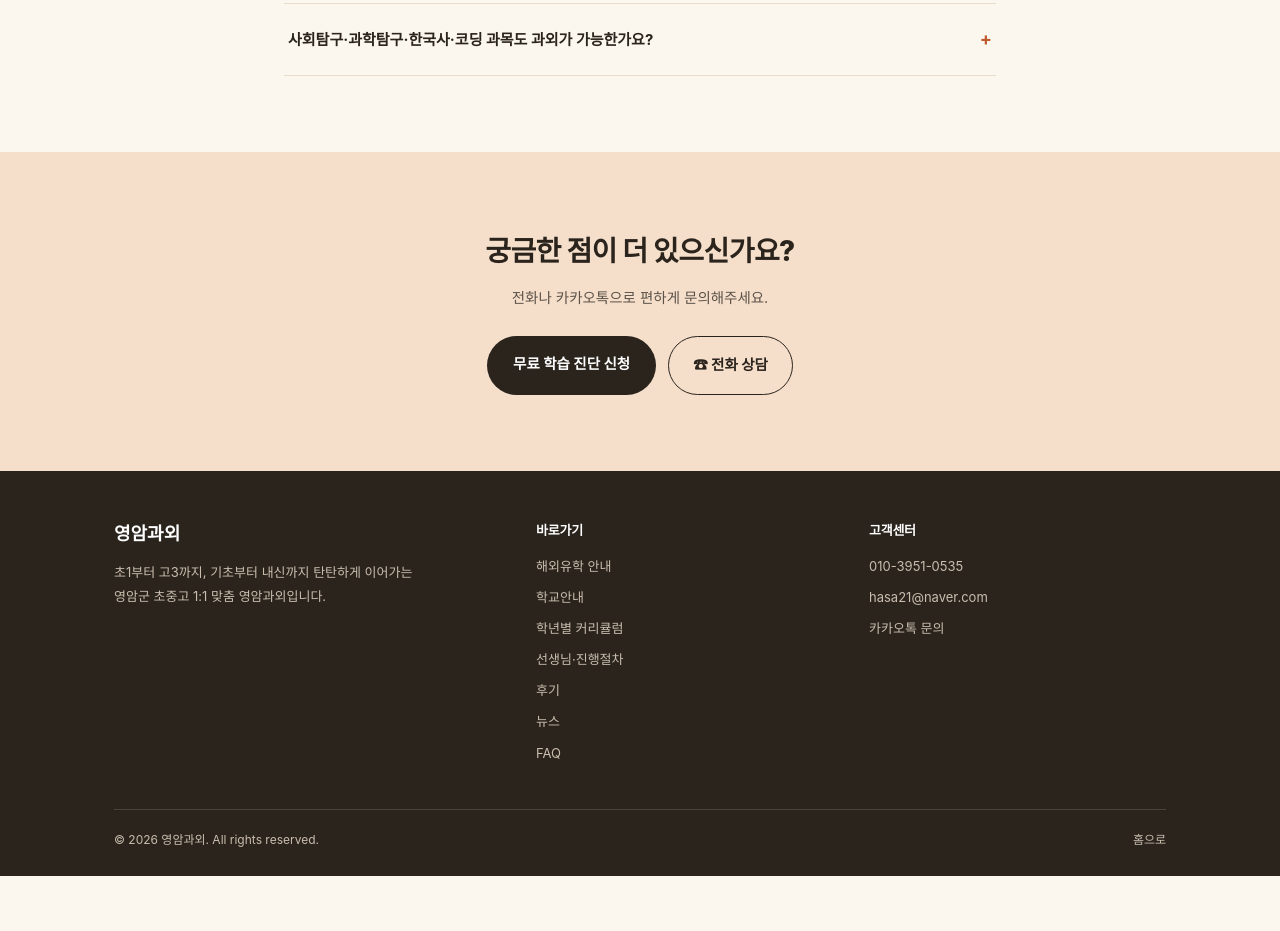
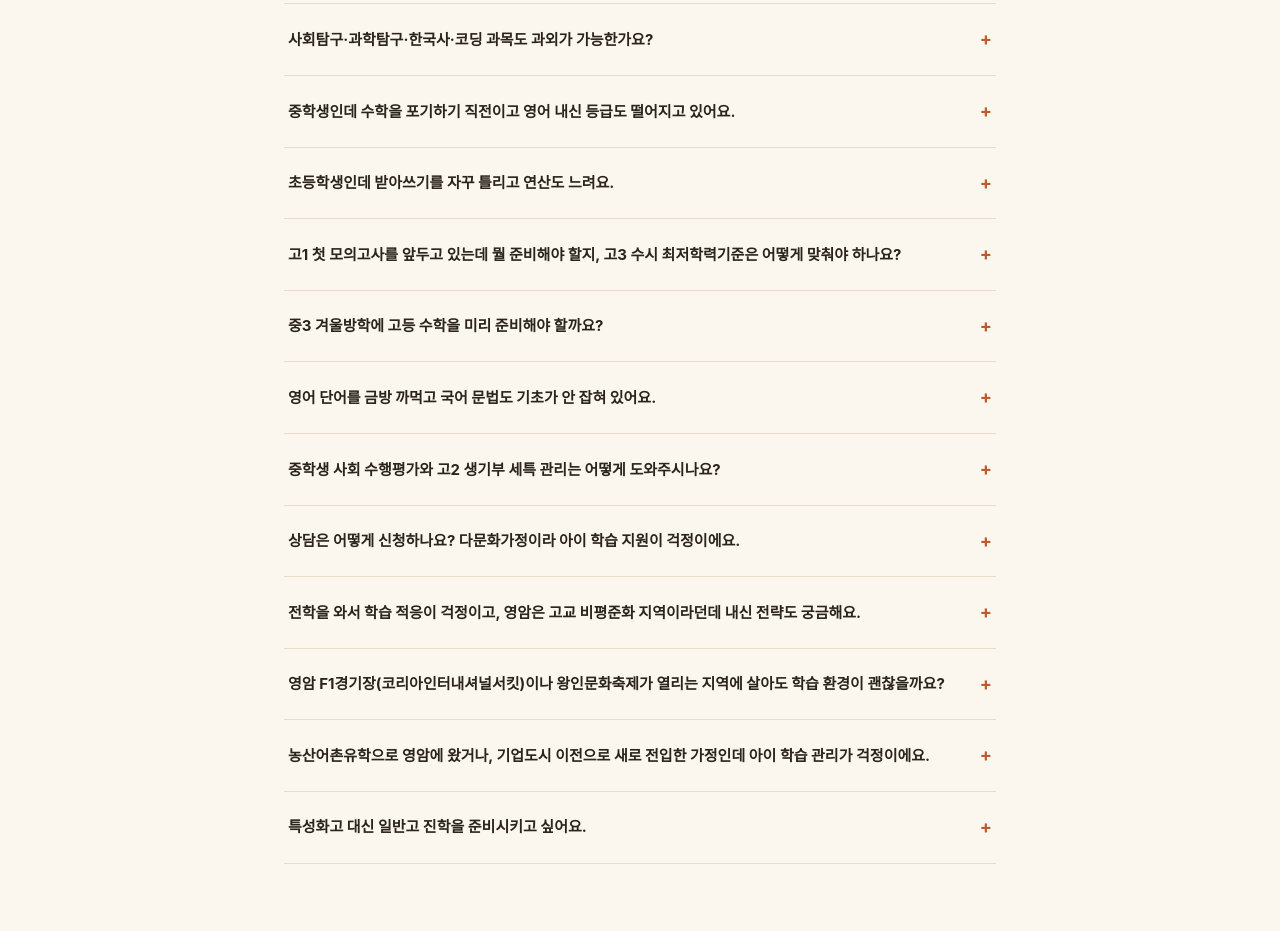
Before and after one commit to hasa080525-ctrl/class-plus, a plain HTML site: page faq.html in a window 1280 px wide. Shown: the part 1188-2119 px from the top of the page. Before the commit the page ends 2064 px from the top, so only its background shows below. Drawn offline with Linux system fonts and the light colour scheme; a web font is replaced by a local one.

Commit message:
콘텐츠: 신규 키워드를 FAQ 본문에 자연스럽게 반영
Co-Authored-By: Claude Sonnet 5 <noreply@anthropic.com>

```diff
--- a/faq.html
+++ b/faq.html
@@ -150,6 +150,50 @@
         <div class="faq-q">사회탐구·과학탐구·한국사·코딩 과목도 과외가 가능한가요?<span class="plus">+</span></div>
         <div class="faq-a"><p>네, 가능합니다. 국어·수학·영어 외에 생활과 윤리·한국지리·사회문화 등 사회탐구, 물리학·화학·생명과학·지구과학 등 과학탐구 세부과목을 진로에 맞춰 선택해 지도하고, 수능 필수 과목인 한국사와 학교 정보 교과와 연계되는 코딩(블록코딩~파이썬)도 함께 봐드립니다. 고교학점제로 탐구과목을 학생이 직접 선택해야 하는데 학교마다 개설 과목 수가 달라 선택이 쉽지 않은 경우가 많아, 상담을 통해 영암 학생의 진로와 입시 전략에 맞는 과목을 함께 정해드립니다.</p></div>
       </div>
+      <div class="faq-item">
+        <div class="faq-q">중학생인데 수학을 포기하기 직전이고 영어 내신 등급도 떨어지고 있어요.<span class="plus">+</span></div>
+        <div class="faq-a"><p>수학을 포기하기 직전이라면 대부분 어느 한 단원에서부터 결손이 쌓인 경우입니다. 그 시작 지점을 먼저 찾아 다시 쌓아 올리고, 영어는 내신 서술형에서 감점되는 포인트를 짚어 등급 하락을 막는 방향으로 과목별로 다르게 접근합니다.</p></div>
+      </div>
+      <div class="faq-item">
+        <div class="faq-q">초등학생인데 받아쓰기를 자꾸 틀리고 연산도 느려요.<span class="plus">+</span></div>
+        <div class="faq-a"><p>받아쓰기 오류는 자음·모음 결합 규칙부터 다시 짚어 기초를 다지고, 연산은 반복 훈련으로 정확도와 속도를 함께 끌어올립니다.</p></div>
+      </div>
+      <div class="faq-item">
+        <div class="faq-q">고1 첫 모의고사를 앞두고 있는데 뭘 준비해야 할지, 고3 수시 최저학력기준은 어떻게 맞춰야 하나요?<span class="plus">+</span></div>
+        <div class="faq-a"><p>고1 첫 모의고사는 내신과 다른 수능형 문제 유형에 익숙해지는 것이 핵심이라 기출 분석 위주로 준비합니다. 고3 수시를 노린다면 지원 대학별 최저학력기준을 미리 확인해 전략 과목에 집중하는 방향으로 고1 때부터 로드맵을 함께 설계해드립니다.</p></div>
+      </div>
+      <div class="faq-item">
+        <div class="faq-q">중3 겨울방학에 고등 수학을 미리 준비해야 할까요?<span class="plus">+</span></div>
+        <div class="faq-a"><p>중3 겨울방학은 고1 공통수학으로 넘어가기 전 결손을 메울 마지막 기회입니다. 지금 학년 개념이 부족하면 결손부터 먼저 채운 뒤 선행을 진행합니다.</p></div>
+      </div>
+      <div class="faq-item">
+        <div class="faq-q">영어 단어를 금방 까먹고 국어 문법도 기초가 안 잡혀 있어요.<span class="plus">+</span></div>
+        <div class="faq-a"><p>단어는 한 번에 외우기보다 반복 주기를 짧게 가져가는 암기법으로, 국어 문법은 용어부터 차근차근 짚어 지문 분석에 바로 쓸 수 있도록 지도합니다.</p></div>
+      </div>
+      <div class="faq-item">
+        <div class="faq-q">중학생 사회 수행평가와 고2 생기부 세특 관리는 어떻게 도와주시나요?<span class="plus">+</span></div>
+        <div class="faq-a"><p>중등 사회 수행평가는 평가 기준에 맞춘 자료 조사·발표 구성을 함께 준비하고, 고2 세특은 수업 내용을 진로와 연결지어 기록에 남길 수 있도록 과제·발표 방향을 짚어드립니다.</p></div>
+      </div>
+      <div class="faq-item">
+        <div class="faq-q">상담은 어떻게 신청하나요? 다문화가정이라 아이 학습 지원이 걱정이에요.<span class="plus">+</span></div>
+        <div class="faq-a"><p>홈페이지 하단 '무료 학습 진단 신청'으로 간단히 상담 신청하실 수 있습니다. 다문화가정의 경우 어휘·문해력 격차가 생기기 쉬운 지점을 먼저 진단해 국어 기초부터 차근히 채워드립니다.</p></div>
+      </div>
+      <div class="faq-item">
+        <div class="faq-q">전학을 와서 학습 적응이 걱정이고, 영암은 고교 비평준화 지역이라던데 내신 전략도 궁금해요.<span class="plus">+</span></div>
+        <div class="faq-a"><p>전학생은 이전 학교와 진도·평가 방식 차이부터 점검해 빠진 부분을 채워드립니다. 영암처럼 비평준화 지역은 입학 단계부터 학교별 내신 경쟁 강도가 다르니, 지망 고교에 맞춘 내신 전략을 미리 세워두는 것이 유리합니다.</p></div>
+      </div>
+      <div class="faq-item">
+        <div class="faq-q">영암 F1경기장(코리아인터내셔널서킷)이나 왕인문화축제가 열리는 지역에 살아도 학습 환경이 괜찮을까요?<span class="plus">+</span></div>
+        <div class="faq-a"><p>네, 영암군 내 어디에 계시든 화상 수업으로 서울과 동일한 선생님·커리큘럼을 받으실 수 있어, F1경기장 인근이나 왕인문화축제가 열리는 지역처럼 학원이 가까이 없는 곳이라도 학습 환경 걱정 없이 준비하실 수 있습니다.</p></div>
+      </div>
+      <div class="faq-item">
+        <div class="faq-q">농산어촌유학으로 영암에 왔거나, 기업도시 이전으로 새로 전입한 가정인데 아이 학습 관리가 걱정이에요.<span class="plus">+</span></div>
+        <div class="faq-a"><p>농산어촌유학이나 기업도시 이전으로 영암에 자리잡으신 가정 모두, 기존 학교와의 진도 차이와 새로운 환경 적응을 함께 고려해 학습 계획을 세워드립니다.</p></div>
+      </div>
+      <div class="faq-item">
+        <div class="faq-q">특성화고 대신 일반고 진학을 준비시키고 싶어요.<span class="plus">+</span></div>
+        <div class="faq-a"><p>특성화고 대신 일반고 진학을 생각하신다면 내신 등급 관리와 수능 기초를 함께 준비하는 로드맵을 중학교 때부터 세워드립니다.</p></div>
+      </div>
     </div>
   </div>
 </section>
```
